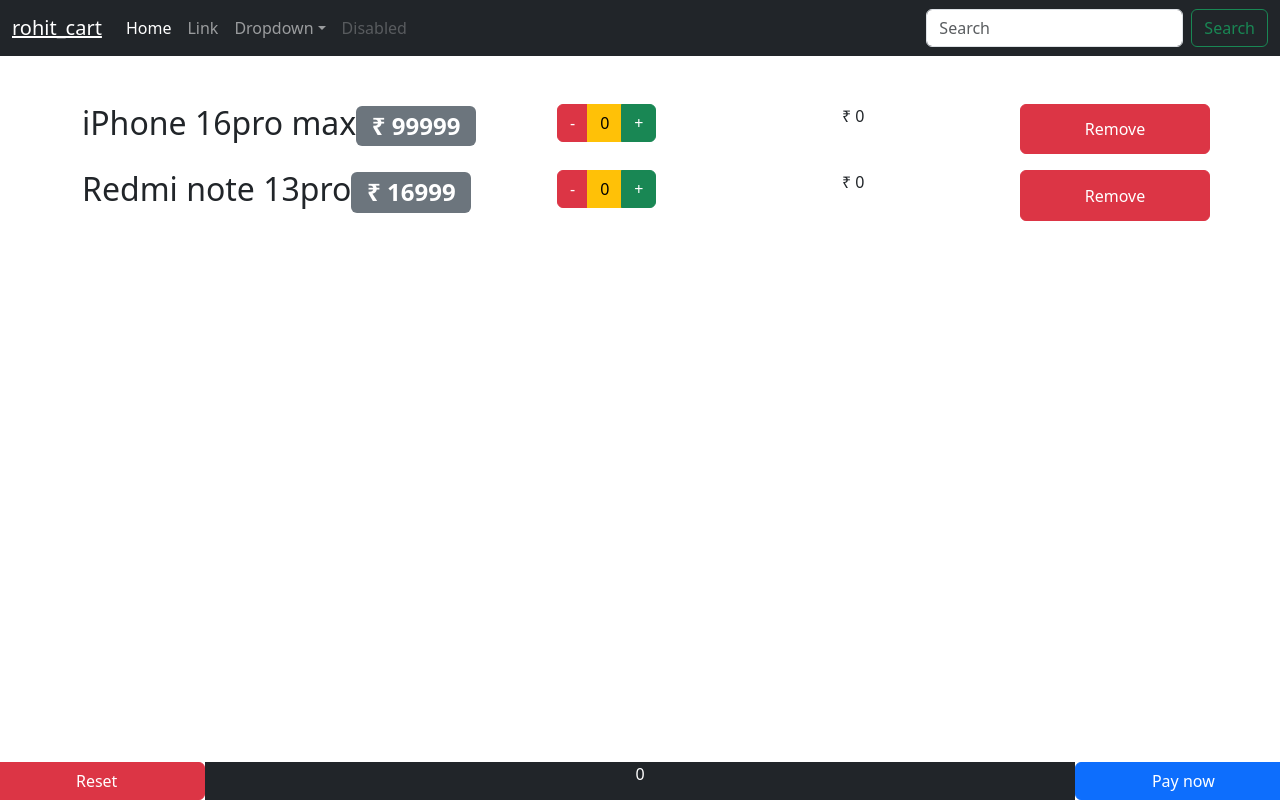
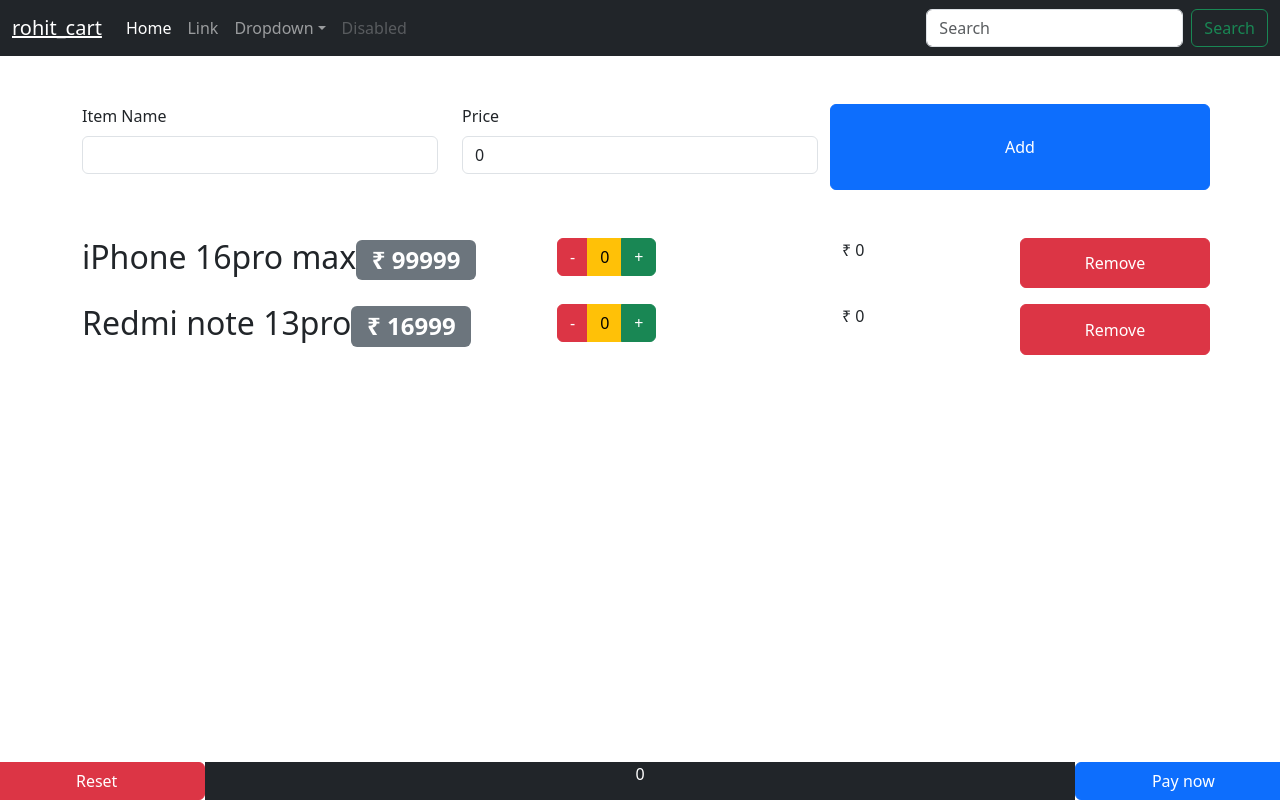
Before and after one commit to Rohit23092018/first_Reactjs_Project, a React (Vite) app in the folder rohit_cart/: page / in a window 1280 px wide. Built offline with nearby package versions, Linux system fonts and the light colour scheme.

Commit message:
adding item in cart

```diff
--- a/rohit_cart/src/components/Additem.jsx
+++ b/rohit_cart/src/components/Additem.jsx
@@ -1,39 +1,47 @@
+import React, { Component } from 'react';
 class AddItem extends Component {
+    constructor(props){
+        super(props);
+        this.state={
+            productName:"",
+            productPrice:0
+        }
+    }
     state = {  }
     render() {
-        return (<form>
-            <div className="mb-3">
-              <label htmlFor="exampleInputEmail1" className="form-label">
-                Email address
+        return (<form className='row mb-5' onSubmit={(e)=>{
+            e.preventDefault();
+            this.props.addItem(this.state.productName,this.state.productPrice);
+        }}>
+            <div className="mb-3 col-4">
+              <label htmlFor="inputName" className="form-label">
+                Item Name
               </label>
               <input
-                type="email"
+                type="text"
                 className="form-control"
-                id="exampleInputEmail1"
-                aria-describedby="emailHelp"
+                id="inputName"
+                aria-describedby="ItemName"
+                name="productName"
+                onChange={(e)=>{this.setState({productName: e.currentTarget.value})}}
+                value={this.state.productName}
               />
-              <div id="emailHelp" className="form-text">
-                We'll never share your email with anyone else.
-              </div>
             </div>
-            <div className="mb-3">
-              <label htmlFor="exampleInputPassword1" className="form-label">
-                Password
+            <div className="mb-3 col-4">
+              <label htmlFor="inputPrice" className="form-label">
+                Price
               </label>
               <input
-                type="password"
+                type="number"
                 className="form-control"
-                id="exampleInputPassword1"
+                id="ItemPrice"
+                name="productPrice"
+                onChange={(e)=>{this.setState({productPrice: e.currentTarget.value})}}
+                value={this.state.productPrice}
               />
             </div>
-            <div className="mb-3 form-check">
-              <input type="checkbox" className="form-check-input" id="exampleCheck1" />
-              <label className="form-check-label" htmlFor="exampleCheck1">
-                Check me out
-              </label>
-            </div>
-            <button type="submit" className="btn btn-primary">
-              Submit
+            <button type="submit" className="btn btn-primary col-4">
+              Add
             </button>
           </form>
           );
--- a/rohit_cart/src/main.jsx
+++ b/rohit_cart/src/main.jsx
@@ -3,6 +3,7 @@
 import Navbar from './components/navbar.jsx';
 import ProductList from './components/ProductList.jsx';
 import Footer from './components/Footer.jsx';
+import AddItem from './components/Additem.jsx';
 
 const initialproductList = [
   {
@@ -59,10 +60,21 @@
     setProductList(newProductList);
     setTotalAmount(newTotalAmount);
   }
+
+  const addItem=(name,price)=>{
+    let newProductList = [...productList];
+    newProductList.push({
+      name: name,
+      price: price,
+      quantity: 0
+    });
+    setProductList(newProductList);
+  }
   return (
     <>
       <Navbar />
       <main className='container mt-5'>
+        <AddItem addItem={addItem}/>
         {/* Pass the product list and increment function as props */}
         <ProductList productList={productList} increamentQuantity={increamentQuantity} decreamentQuantity={decreamentQuantity} removeItem={removeItem} />
       </main>
```
